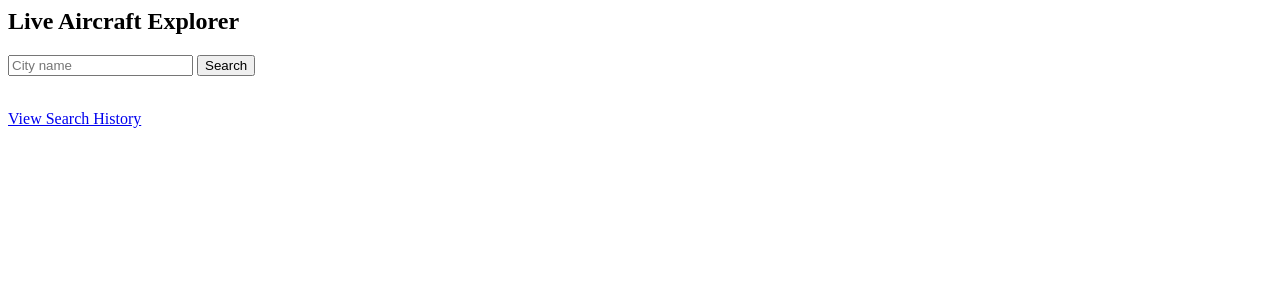
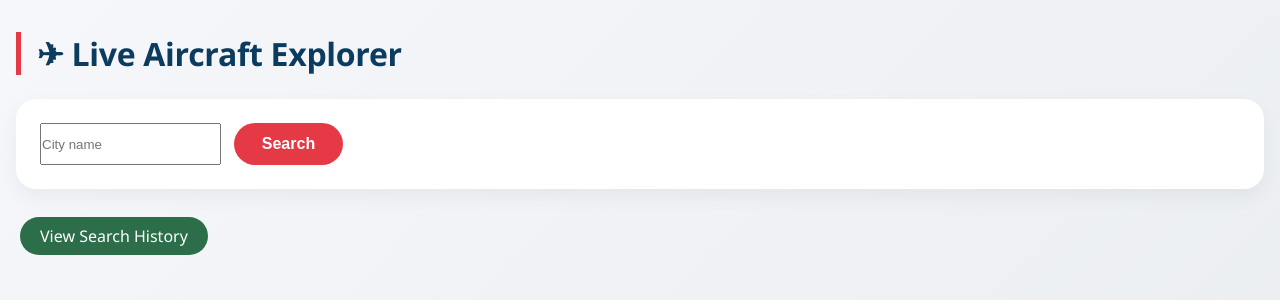
Before and after one commit to roushdyy/live-aircraft-nearby-airports-explorer, a Flask app: page / in a window 1280 px wide. Shown: the top 300 px of the page. Run offline with Flask 3, Linux system fonts and the light colour scheme.

Commit message:
style.css added

```diff
--- a/aircraft_explorer/app.py
+++ b/aircraft_explorer/app.py
@@ -14,13 +14,21 @@ db.create_tables()  # Only run this during initial setup or migrations
 @app.route('/')
 def index():
     return render_template_string('''
-        <h2>Live Aircraft Explorer</h2>
+    <!DOCTYPE html>
+    <html>
+    <head>
+        <title>Live Aircraft Explorer</title>
+        <link rel="stylesheet" href="/static/style.css">
+    </head>
+    <body>
+        <h2>✈ Live Aircraft Explorer</h2>
         <form action="/search" method="post">
             <input name="city" placeholder="City name" required>
             <button type="submit">Search</button>
         </form>
-        <br>
         <a href="/history">View Search History</a>
+    </body>
+    </html>
     ''')
 
 @app.route('/search', methods=['POST'])
@@ -47,29 +55,59 @@ def search():
     chart_html = stub_chart(aircraft)
 
     return f'''
-    <h3>Results for {city_name}</h3>
-    <p>Nearby airports: {len(nearby)} | Live aircraft: {len(aircraft)}</p>
-    {map_html}
-    {chart_html}
-    <br>
-    <a href="/">New search</a> | <a href="/history">History</a>
+    <!DOCTYPE html>
+    <html>
+    <head>
+        <title>Results for {city_name}</title>
+        <link rel="stylesheet" href="/static/style.css">
+    </head>
+    <body>
+        <h3>✈ Results for {city_name}</h3>
+        <p>Nearby airports: {len(nearby)} | Live aircraft: {len(aircraft)}</p>
+        {map_html}
+        {chart_html}
+        <br>
+        <a href="/">New search</a>
+        <a href="/history">History</a>
+    </body>
+    </html>
     '''
 
 @app.route('/history')
 def history():
     rows = get_search_history(limit=30)
     if not rows:
-        return 'No searches yet. <a href="/">Go search</a>'
+        return '''
+        <!DOCTYPE html>
+        <html>
+        <head>
+            <title>History</title>
+            <link rel="stylesheet" href="/static/style.css">
+        </head>
+        <body>
+            <p>No searches yet. <a href="/">Go search</a></p>
+        </body>
+        </html>
+        '''
     template = '''
-    <h3>Search History</h3>
-    <ul>
-    {% for r in rows %}
-        <li>{{ r.city }} at {{ r.search_time }}
-            <a href="{{ url_for('delete_record', search_id=r.id) }}" onclick="return confirm('Delete?')">[delete]</a>
-        </li>
-    {% endfor %}
-    </ul>
-    <a href="/">Back</a>
+    <!DOCTYPE html>
+    <html>
+    <head>
+        <title>Search History</title>
+        <link rel="stylesheet" href="/static/style.css">
+    </head>
+    <body>
+        <h3>📜 Search History</h3>
+        <ul>
+        {% for r in rows %}
+            <li>{{ r.city }} at {{ r.search_time }}
+                <a href="{{ url_for('delete_record', search_id=r.id) }}" onclick="return confirm('Delete?')">delete</a>
+            </li>
+        {% endfor %}
+        </ul>
+        <a href="/">Back to Search</a>
+    </body>
+    </html>
     '''
     return render_template_string(template, rows=rows)
 
--- a/aircraft_explorer/static/style.css
+++ b/aircraft_explorer/static/style.css
@@ -1,3 +1,179 @@
+* {
+    margin: 0;
+    padding: 0;
+    box-sizing: border-box;
+}
+
 body {
-    background-color: #f5f5f5;
+    font-family: 'Segoe UI', Roboto, 'Helvetica Neue', sans-serif;
+    background: linear-gradient(135deg, #f5f7fa 0%, #e9ecef 100%);
+    min-height: 100vh;
+    padding: 2rem 1rem;
+    color: #1e2a3e;
 }
+
+h2, h3 {
+    font-weight: 600;
+    margin-bottom: 1.5rem;
+    letter-spacing: -0.3px;
+}
+
+h2 {
+    font-size: 2rem;
+    color: #0b3b5f;
+    border-left: 5px solid #e63946;
+    padding-left: 1rem;
+}
+
+h3 {
+    font-size: 1.6rem;
+    color: #1e6091;
+    margin-top: 0.5rem;
+}
+
+form {
+    background: white;
+    padding: 1.5rem;
+    border-radius: 20px;
+    box-shadow: 0 8px 20px rgba(0,0,0,0.05);
+    display: flex;
+    flex-wrap: wrap;
+    gap: 0.8rem;
+    margin: 1rem 0 1.5rem;
+}
+
+input[type="text"] {
+    flex: 3;
+    min-width: 200px;
+    padding: 12px 18px;
+    border: 1px solid #ced4da;
+    border-radius: 40px;
+    font-size: 1rem;
+    transition: 0.2s;
+}
+
+input[type="text"]:focus {
+    outline: none;
+    border-color: #e63946;
+    box-shadow: 0 0 0 3px rgba(230,57,70,0.2);
+}
+
+button {
+    background: #e63946;
+    color: white;
+    border: none;
+    padding: 12px 28px;
+    border-radius: 40px;
+    font-size: 1rem;
+    font-weight: 600;
+    cursor: pointer;
+    transition: 0.2s;
+}
+
+button:hover {
+    background: #b91c2c;
+    transform: translateY(-2px);
+    box-shadow: 0 6px 14px rgba(0,0,0,0.1);
+}
+
+a {
+    display: inline-block;
+    background: #1e6091;
+    color: white;
+    text-decoration: none;
+    padding: 8px 20px;
+    border-radius: 40px;
+    font-weight: 500;
+    transition: 0.2s;
+    margin: 0.25rem;
+}
+
+a:hover {
+    background: #0b3b5f;
+    transform: translateY(-1px);
+}
+
+a[href="/history"] {
+    background: #2c6e49;
+}
+
+a[href="/history"]:hover {
+    background: #1e4a2f;
+}
+
+a[href="/"], a[href="/history"]:not(:first-of-type) {
+    background: #6c757d;
+}
+
+a[href="/"]:hover, a[href="/history"]:hover {
+    background: #495057;
+}
+
+p {
+    background: white;
+    padding: 0.8rem 1.2rem;
+    border-radius: 40px;
+    display: inline-block;
+    box-shadow: 0 2px 6px rgba(0,0,0,0.05);
+    margin: 0.5rem 0 1rem;
+    font-weight: 500;
+}
+
+div:has(> div) {
+    background: white;
+    border-radius: 24px;
+    padding: 1rem;
+    margin: 1.5rem 0;
+    box-shadow: 0 4px 12px rgba(0,0,0,0.05);
+    border: 1px solid #dee2e6;
+}
+
+ul {
+    list-style: none;
+    background: white;
+    border-radius: 20px;
+    padding: 0;
+    margin: 1.5rem 0;
+    box-shadow: 0 4px 12px rgba(0,0,0,0.05);
+    overflow: hidden;
+}
+
+li {
+    padding: 1rem 1.2rem;
+    border-bottom: 1px solid #e9ecef;
+    display: flex;
+    justify-content: space-between;
+    align-items: center;
+    flex-wrap: wrap;
+    gap: 0.5rem;
+}
+
+li:last-child {
+    border-bottom: none;
+}
+
+li a {
+    background: #e63946;
+    padding: 5px 16px;
+    font-size: 0.85rem;
+}
+
+li a:hover {
+    background: #b91c2c;
+}
+
+@media (max-width: 700px) {
+    body {
+        padding: 1rem;
+    }
+    form {
+        flex-direction: column;
+    }
+    button, input[type="text"] {
+        width: 100%;
+    }
+    li {
+        flex-direction: column;
+        text-align: center;
+    }
+}
```
Also changed, not shown: aircraft.db.
